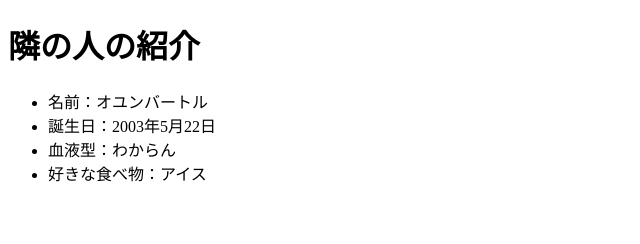
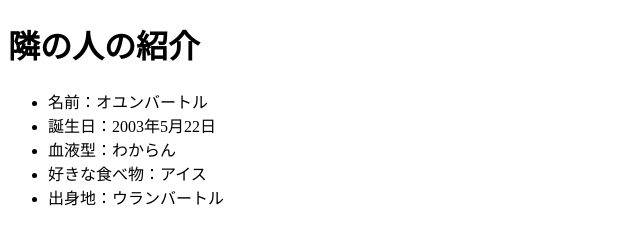
Before and after one commit to s2322085/git-practice2023, a plain HTML site: page neighbor.html in a window 1280 px wide. Shown: the whole page, without its empty margins (0-640 px from the left). Drawn offline with Linux system fonts and the light colour scheme.

Commit message:
隣の人の出身地を追加

```diff
--- a/neighbor.html
+++ b/neighbor.html
@@ -16,6 +16,7 @@
         <li>誕生日：2003年5月22日</li>
         <li>血液型：わからん</li>
         <li>好きな食べ物：アイス</li>
+        <li>出身地：ウランバートル</li>
 
     </ul>
 
```
